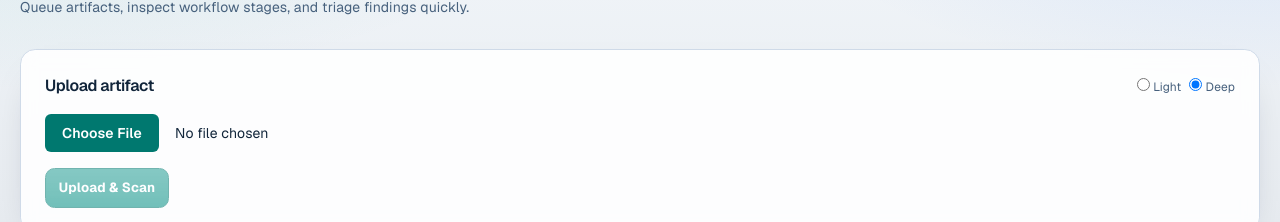
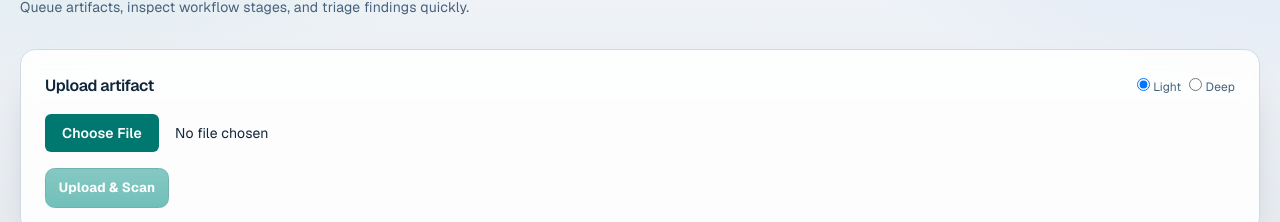
Before and after one commit to devinshawntripp/deltaguard, a Next.js app: page /dashboard in a window 1280 px wide. Shown: the part 128-350 px from the top of the page. Built offline with nearby package versions, Linux system fonts and the light colour scheme; no server answers; sample sign-in values are in the browser's storage.

Commit message:
fix: default upload mode to light instead of deep
Deep mode scans all shared libraries individually which is extremely
slow for large container images. Light mode is the appropriate default.

```diff
--- a/src/components/UploadCard.tsx
+++ b/src/components/UploadCard.tsx
@@ -4,7 +4,7 @@ import { useUploadStore } from "@/store/useUploadStore";
 
 export default function UploadCard() {
   const [file, setFile] = useState<File | null>(null);
-  const [mode, setMode] = useState<"light" | "deep">("deep");
+  const [mode, setMode] = useState<"light" | "deep">("light");
   const [loading, setLoading] = useState(false);
   const [message, setMessage] = useState<string | null>(null);
 
```
